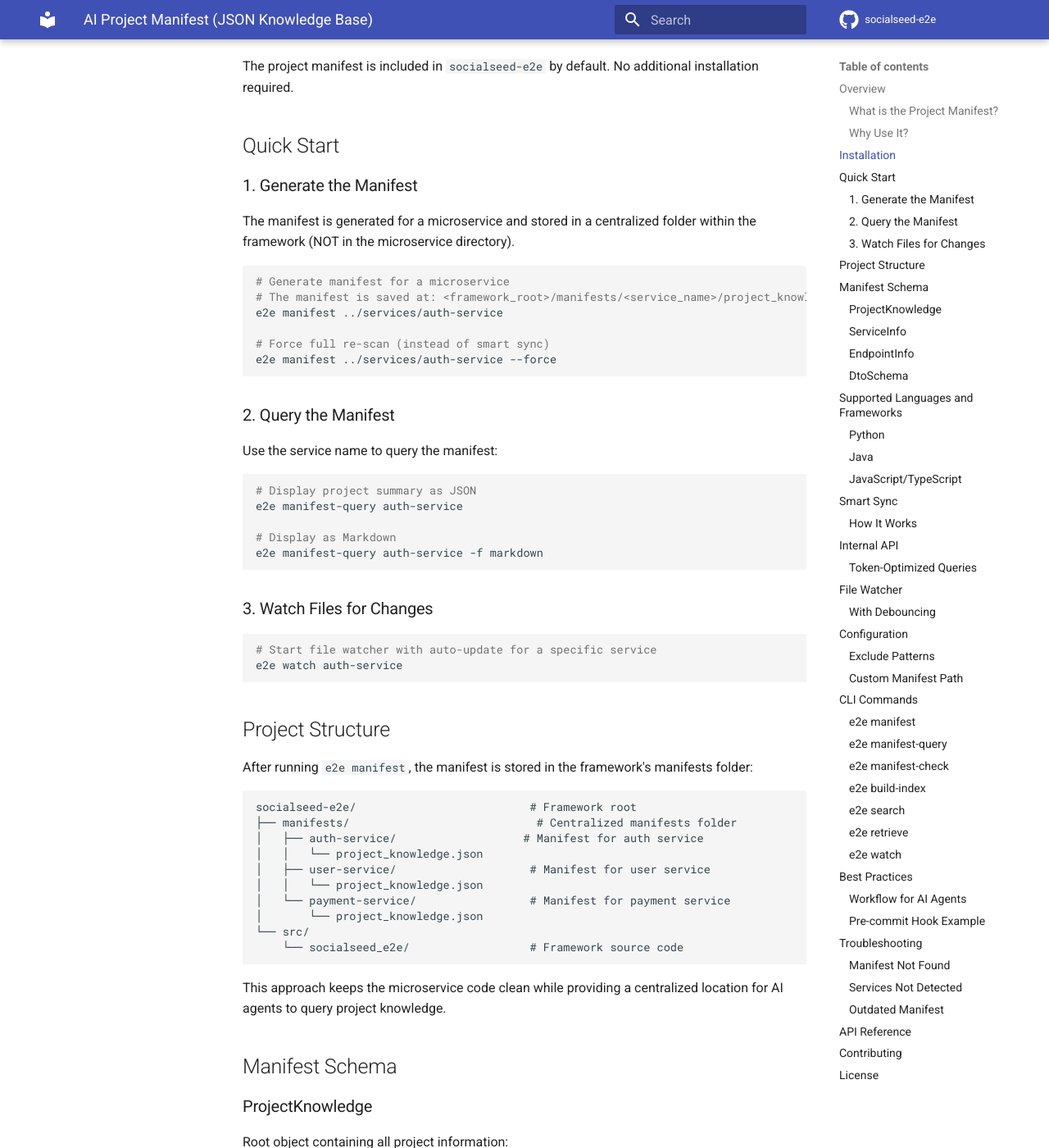
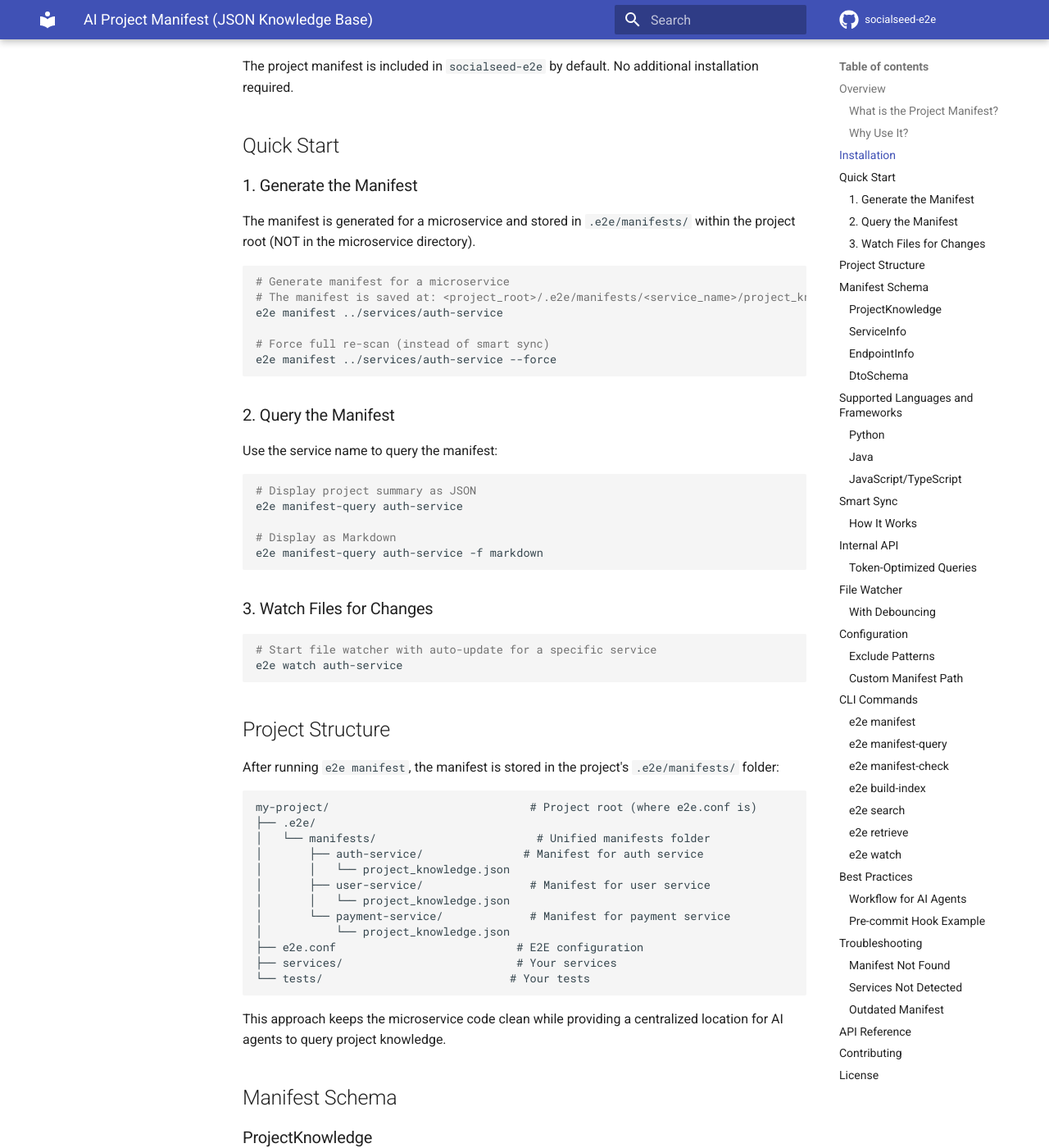
Before and after one commit to daironpf/socialseed-e2e, an MkDocs documentation site: the page built from docs/project-manifest.md, in a window 1280 px wide and 1400 px high, scrolled down 862 px. Shown: the whole window at 82% size. Built offline with MkDocs 1.6.1 and Material for MkDocs 9.7.7, drawn with Linux system fonts in a browser that asks for light colours; comment, search, counter and statistics services are not loaded.

Commit message:
fix: Unify manifest location to .e2e/manifests/
- Update ManifestAPI to use unified location: <project_root>/.e2e/manifests/<service>/project_knowledge.json
- Update documentation to reflect new structure

````diff
--- a/docs/project-manifest.md
+++ b/docs/project-manifest.md
@@ -28,11 +28,11 @@
 
 ### 1. Generate the Manifest
 
-The manifest is generated for a microservice and stored in a centralized folder within the framework (NOT in the microservice directory).
+The manifest is generated for a microservice and stored in `.e2e/manifests/` within the project root (NOT in the microservice directory).
 
 ```bash
 # Generate manifest for a microservice
-# The manifest is saved at: <framework_root>/manifests/<service_name>/project_knowledge.json
+# The manifest is saved at: <project_root>/.e2e/manifests/<service_name>/project_knowledge.json
 e2e manifest ../services/auth-service
 
 # Force full re-scan (instead of smart sync)
@@ -60,19 +60,21 @@
 
 ## Project Structure
 
-After running `e2e manifest`, the manifest is stored in the framework's manifests folder:
+After running `e2e manifest`, the manifest is stored in the project's `.e2e/manifests/` folder:
 
 ```
-socialseed-e2e/                          # Framework root
-├── manifests/                            # Centralized manifests folder
-│   ├── auth-service/                   # Manifest for auth service
-│   │   └── project_knowledge.json
-│   ├── user-service/                    # Manifest for user service
-│   │   └── project_knowledge.json
-│   └── payment-service/                 # Manifest for payment service
-│       └── project_knowledge.json
-└── src/
-    └── socialseed_e2e/                  # Framework source code
+my-project/                              # Project root (where e2e.conf is)
+├── .e2e/
+│   └── manifests/                        # Unified manifests folder
+│       ├── auth-service/               # Manifest for auth service
+│       │   └── project_knowledge.json
+│       ├── user-service/                # Manifest for user service
+│       │   └── project_knowledge.json
+│       └── payment-service/             # Manifest for payment service
+│           └── project_knowledge.json
+├── e2e.conf                           # E2E configuration
+├── services/                          # Your services
+└── tests/                            # Your tests
 ```
 
 This approach keeps the microservice code clean while providing a centralized location for AI agents to query project knowledge.
````
Also changed, not shown: 1 other file.
